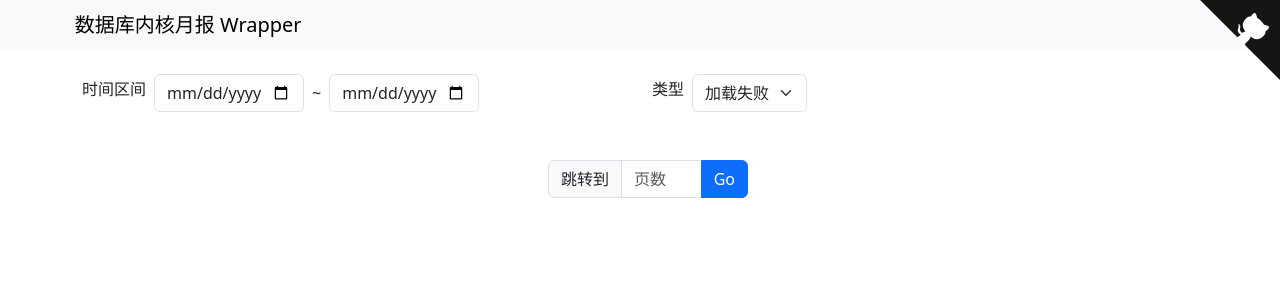
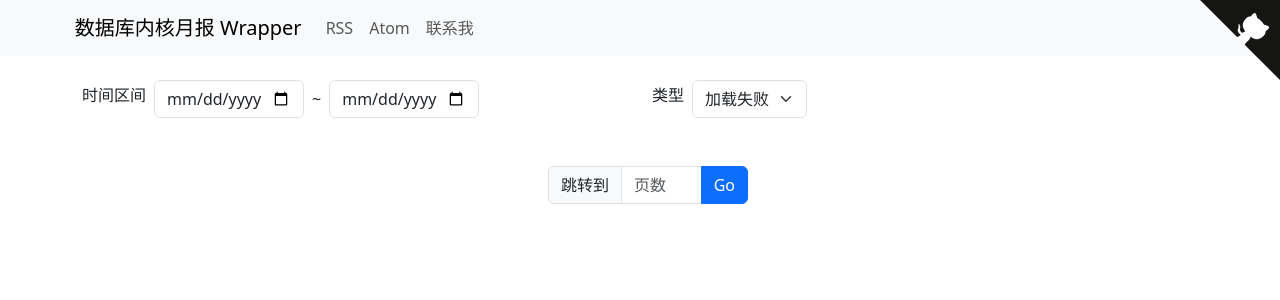
Before and after one commit to vimiix/ali-db-monthly, a Flask app: page / in a window 1280 px wide. Shown: the top 300 px of the page. Run offline with Flask 3, Linux system fonts and the light colour scheme; data that the repository does not hold is empty; parts of the project's set-up code (start-up, migrations or seed data) failed here and were passed over; some libraries are stand-ins or nearby versions.

Commit message:
feat: support rss and atom feed

```diff
--- a/src/server.py
+++ b/src/server.py
@@ -1,16 +1,18 @@
 from flask import (
     Flask, request, jsonify,
-    render_template,
+    render_template, make_response
 )
 from datetime import datetime
 from gevent import pywsgi
 from sqlalchemy.orm import sessionmaker
 from sqlalchemy import select, func
 from diskcache import Cache
+from feedgen.feed import FeedGenerator
 
 import logging
 import math
 from typing import List, Tuple
+from zoneinfo import ZoneInfo
 
 from model import Artical, get_config
 
@@ -43,6 +45,64 @@ def articals():
     articals, total = get_articals(start_date, end_date, tag, page)
     articals = [a.to_dict() for a in articals]
     return jsonify(articals=articals, total_pages=math.ceil(total / 10))
+
+@app.route("/rss", methods=["GET"])
+def rss():
+    fg = build_feed_generator()
+    fg.link(href='https://alidbmonthly.vimiix.com/rss', rel='self')
+    resp = make_response(fg.rss_str(pretty=True))
+    resp.headers['Content-Type'] = 'application/rss+xml'
+    return resp
+
+@app.route("/atom.xml", methods=["GET"])
+def atom():
+    fg = build_feed_generator()
+    fg.link(href='https://alidbmonthly.vimiix.com/atom.xml', rel='self')
+    resp = make_response(fg.atom_str(pretty=True))
+    resp.headers['Content-Type'] = 'application/atom+xml,charset=UTF-8'
+    return resp
+
+def build_feed_generator() -> FeedGenerator:
+    fg = FeedGenerator()
+    fg.id("https://alidbmonthly.vimiix.com/")
+    fg.title("数据库内核月报 Wrapper")
+    fg.author({'name': 'Vimiix',
+               'uri': 'https://www.vimiix.com/',
+               'email': 'i@vimiix.com'})
+    fg.language('zh-CN')
+    fg.description("数据库内核月报 Wrapper")
+
+    for artical in get_feed_articals():
+        fe = fg.add_entry(order='append')
+        fe.id(artical.url)
+        fe.title(artical.title)
+        fe.link(href=artical.url, rel='alternate')
+        fe.author({'name': artical.author})
+        fe.category({'term':artical.tag, 'label': artical.tag})
+        dt = datetime.combine(artical.create_date, datetime.min.time())
+        dt_with_tz = dt.replace(tzinfo=ZoneInfo("Asia/Shanghai"))
+        fe.pubDate(dt_with_tz)
+        fe.description("Please visit %s for more details" % artical.url)
+    return fg
+
+
+def get_feed_articals() -> List[Artical]:
+    cache_key = "feed_articals"
+    try:
+        return cache[cache_key]
+    except KeyError:
+        pass
+    logging.info("not found in cache: %s", cache_key)
+    with sessionmaker(cfg.db.engine)() as sess:
+        stmt = (
+            select(Artical)
+            .order_by(Artical.create_date.desc())
+            .limit(20)
+        )
+        articals = sess.execute(stmt).scalars().all()
+    cache.set(cache_key, articals)
+    return articals
+
 
 def get_articals(start_date: str, end_date:str, tag:str, page: int) -> Tuple[List[Artical], int]:
     cache_key = f"articals_{start_date}_{end_date}_{tag}_{page}"
--- a/src/templates/index.html
+++ b/src/templates/index.html
@@ -38,7 +38,15 @@
     <nav class="navbar navbar-expand-lg bg-body-tertiary">
         <div class="container-fluid">
             <span class="navbar-brand mb-0 h1" style="padding-left: 5%;">数据库内核月报 Wrapper</span>
+            <div class="collapse navbar-collapse" id="navbarNavAltMarkup">
+                <div class="navbar-nav">
+                  <a class="nav-link" href="/rss" target="_blank">RSS</a>
+                  <a class="nav-link" href="/atom.xml" target="_blank">Atom</a>
+                  <a class="nav-link" href="https://github.com/vimiix" target="_blank">联系我</a>
+                </div>
+            </div>
         </div>
+
     </nav>
 
     <a href="https://github.com/vimiix/ali-db-monthly" class="github-corner" aria-label="View source on GitHub">
```
Also changed, not shown: 2 other files.
